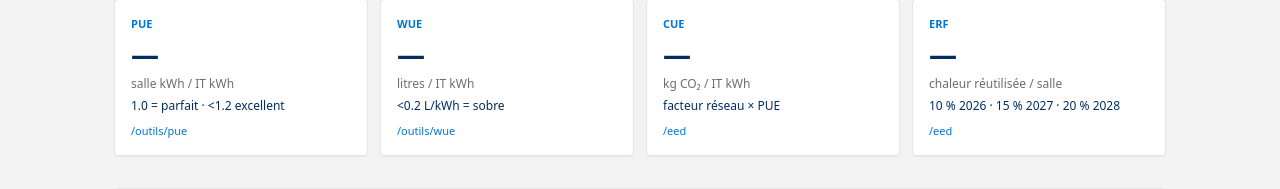
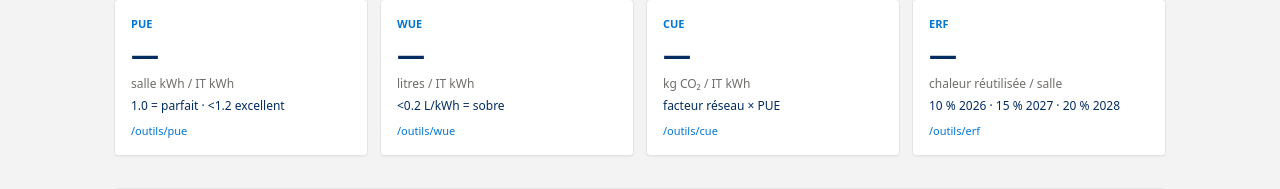
Before and after one commit to Geoking2104/DCIM, a Next.js app in the folder web/: page /en/metriques in a window 1280 px wide. Shown: the part 324-513 px from the top of the page. Built offline with nearby package versions, Linux system fonts and the light colour scheme; no server answers.

Commit message:
fix(ui): explorer cards link to CUE and ERF tools

```diff
--- a/web/components/metrics/MetricsExplorer.tsx
+++ b/web/components/metrics/MetricsExplorer.tsx
@@ -5,8 +5,8 @@ import MetricsLinks from '@/components/metrics/MetricsLinks';
 const CARDS = [
   { id: 'pue', title: 'PUE', formula: 'salle kWh / IT kWh', hint: '1.0 = parfait · <1.2 excellent', href: '/outils/pue' },
   { id: 'wue', title: 'WUE', formula: 'litres / IT kWh', hint: '<0.2 L/kWh = sobre', href: '/outils/wue' },
-  { id: 'cue', title: 'CUE', formula: 'kg CO₂ / IT kWh', hint: 'facteur réseau × PUE', href: '/eed' },
-  { id: 'erf', title: 'ERF', formula: 'chaleur réutilisée / salle', hint: '10 % 2026 · 15 % 2027 · 20 % 2028', href: '/eed' }
+  { id: 'cue', title: 'CUE', formula: 'kg CO₂ / IT kWh', hint: 'facteur réseau × PUE', href: '/outils/cue' },
+  { id: 'erf', title: 'ERF', formula: 'chaleur réutilisée / salle', hint: '10 % 2026 · 15 % 2027 · 20 % 2028', href: '/outils/erf' }
 ];
 
 export default function MetricsExplorer({ locale }: { locale: string }) {
```
